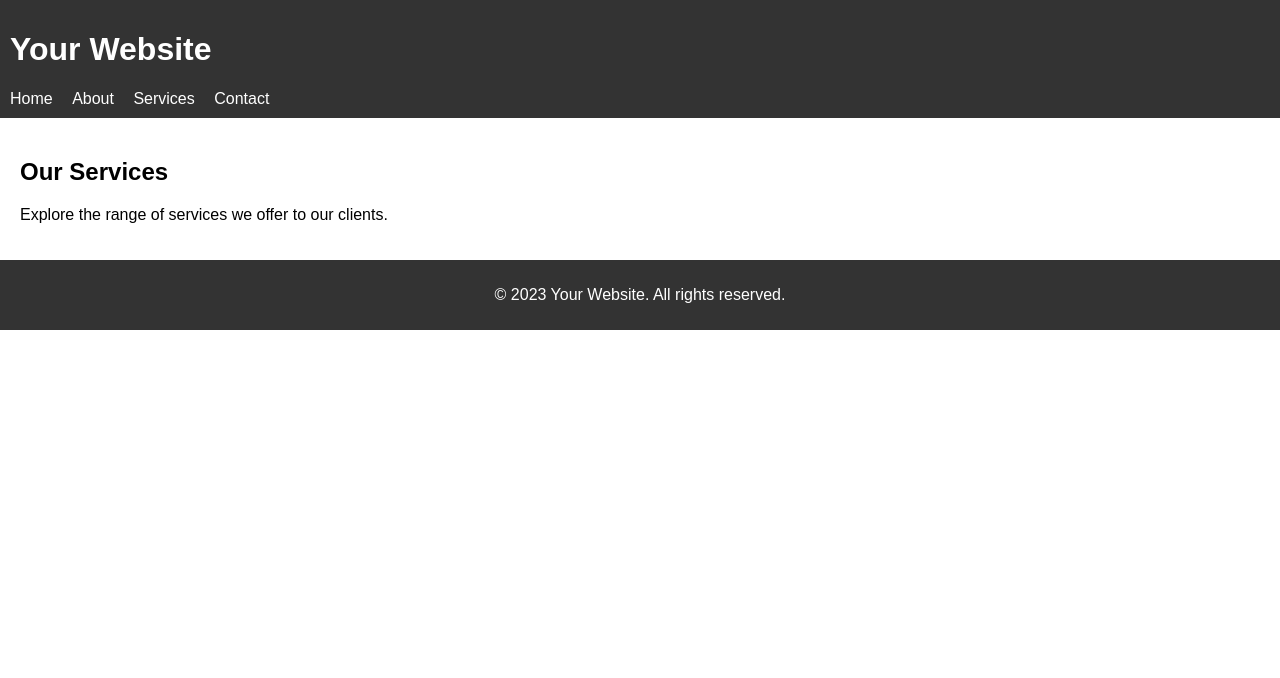
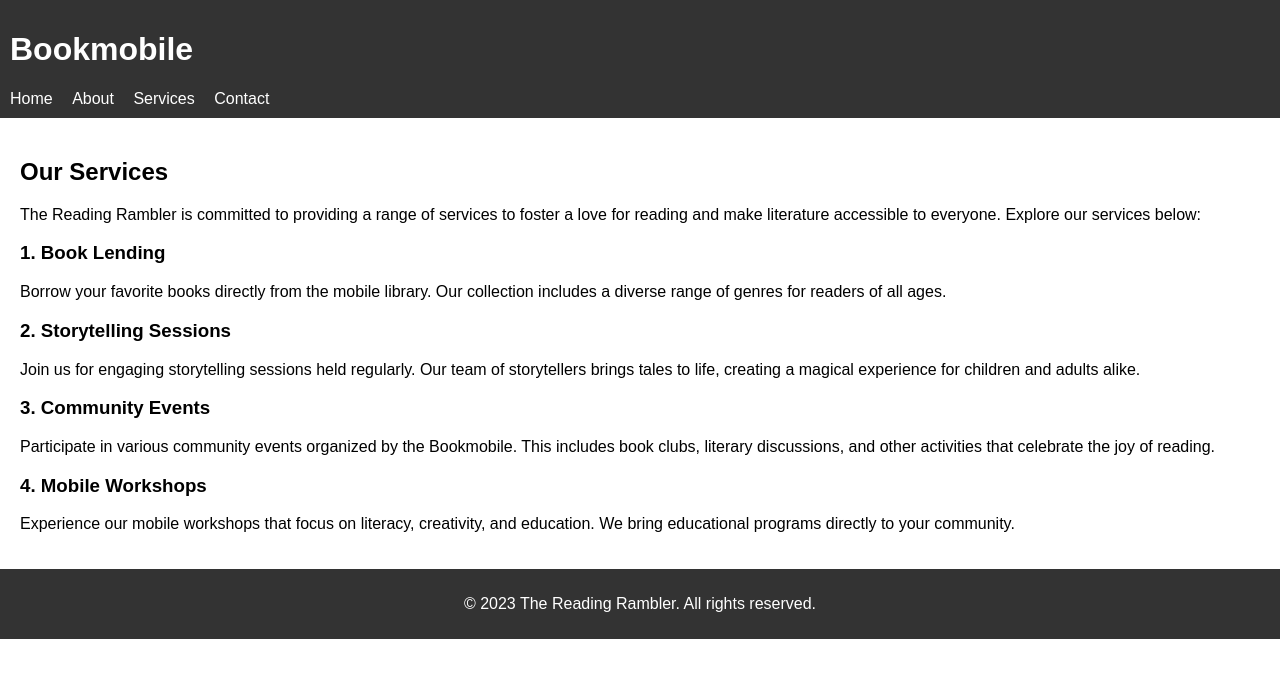
Before and after one commit to rhanson000/LIS753-final, a plain HTML site: page services.html in a window 1280 px wide. Drawn offline with Linux system fonts and the light colour scheme.

Commit message:
Update services.html

```diff
--- a/services.html
+++ b/services.html
@@ -3,12 +3,12 @@
 <head>
     <meta charset="UTF-8">
     <meta name="viewport" content="width=device-width, initial-scale=1.0">
-    <title>Your Website - Services</title>
+    <title>The Reading Rambler A Bookmobile - Our Services</title>
     <link rel="stylesheet" href="style.css">
 </head>
 <body>
     <header>
-        <h1>Your Website</h1>
+        <h1>Bookmobile</h1>
         <nav>
             <ul>
                 <li><a href="index.html">Home</a></li>
@@ -21,11 +21,31 @@
     <main>
         <section>
             <h2>Our Services</h2>
-            <p>Explore the range of services we offer to our clients.</p>
+            <p>The Reading Rambler is committed to providing a range of services to foster a love for reading and make literature accessible to everyone. Explore our services below:</p>
+        </section>
+
+        <section>
+            <h3>1. Book Lending</h3>
+            <p>Borrow your favorite books directly from the mobile library. Our collection includes a diverse range of genres for readers of all ages.</p>
+        </section>
+
+        <section>
+            <h3>2. Storytelling Sessions</h3>
+            <p>Join us for engaging storytelling sessions held regularly. Our team of storytellers brings tales to life, creating a magical experience for children and adults alike.</p>
+        </section>
+
+        <section>
+            <h3>3. Community Events</h3>
+            <p>Participate in various community events organized by the Bookmobile. This includes book clubs, literary discussions, and other activities that celebrate the joy of reading.</p>
+        </section>
+
+        <section>
+            <h3>4. Mobile Workshops</h3>
+            <p>Experience our mobile workshops that focus on literacy, creativity, and education. We bring educational programs directly to your community.</p>
         </section>
     </main>
     <footer>
-        <p>&copy; 2023 Your Website. All rights reserved.</p>
+        <p>&copy; 2023 The Reading Rambler. All rights reserved.</p>
     </footer>
 </body>
 </html>
```
